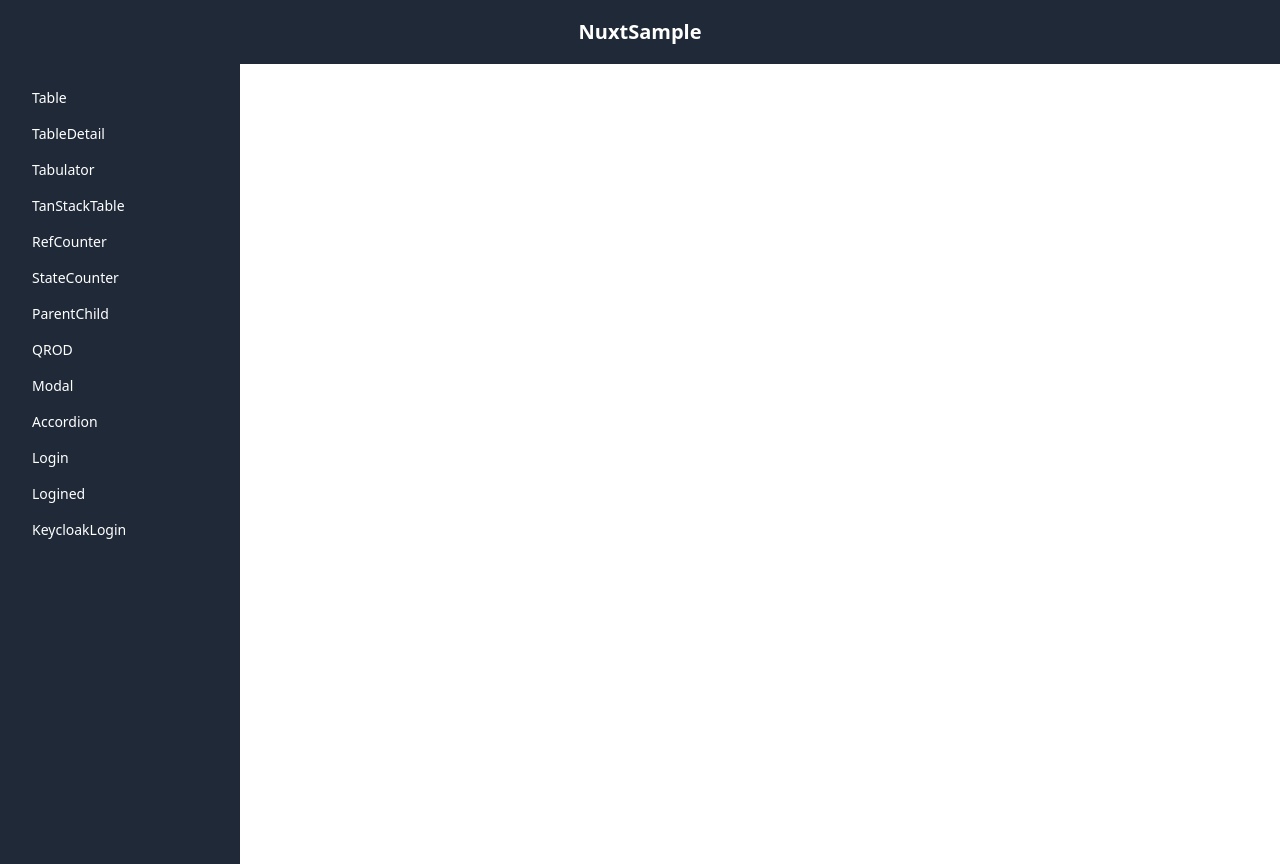
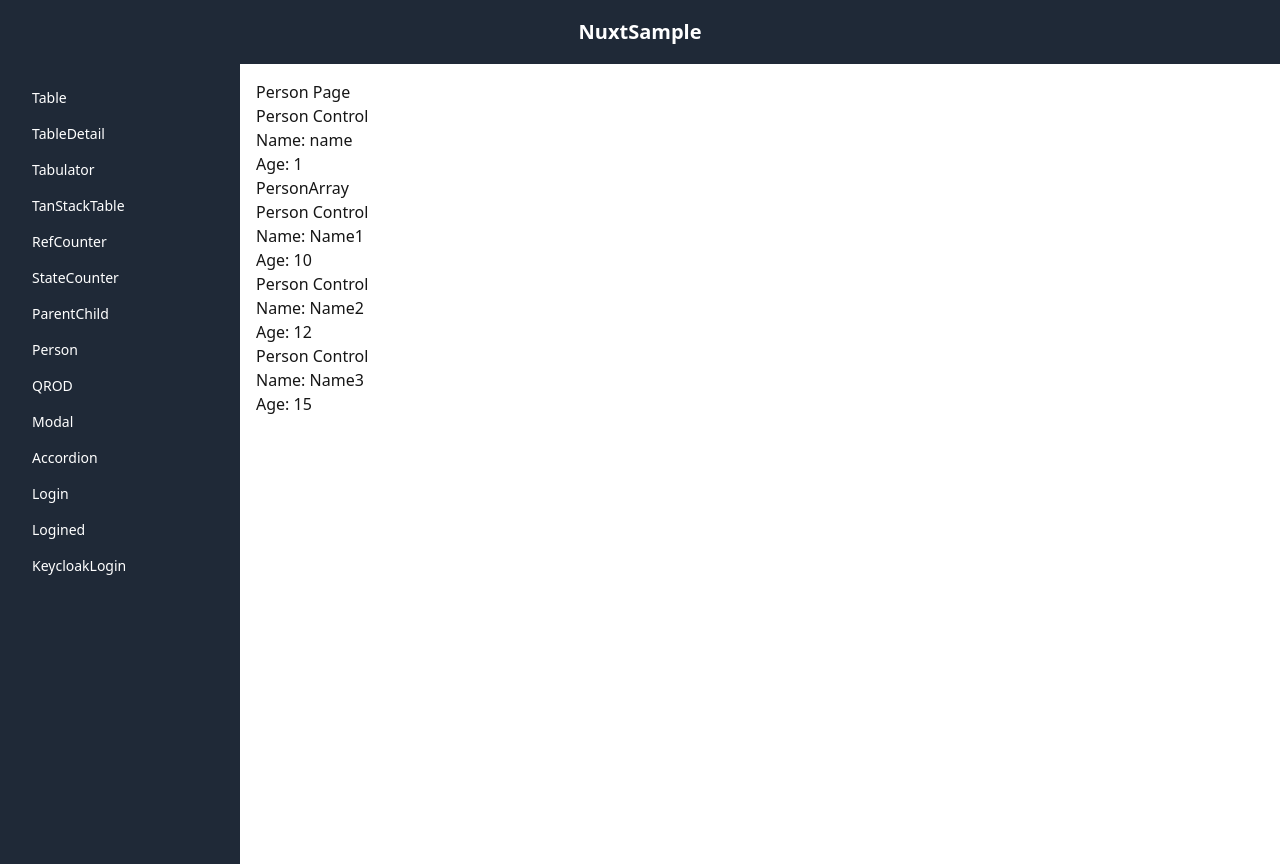
Before and after one commit to alkanoic/AspNetCoreSample, a Nuxt app in the folder src/NuxtSample/: page /person in a window 1280 px wide. Built offline with nearby package versions, Linux system fonts and the light colour scheme.

Commit message:
add props sample

```diff
--- a/src/NuxtSample/src/components/NavbarMenu.vue
+++ b/src/NuxtSample/src/components/NavbarMenu.vue
@@ -76,6 +76,9 @@
             >
           </li>
           <li class="menu-item">
+            <NuxtLink to="/person" @click="closeDrawer">Person</NuxtLink>
+          </li>
+          <li class="menu-item">
             <NuxtLink to="/qrod" @click="closeDrawer">QROD</NuxtLink>
           </li>
           <li class="menu-item">
--- /dev/null
+++ b/src/NuxtSample/src/components/PersonArrayControl.vue
@@ -0,0 +1,17 @@
+<template>
+  <div>
+    <h2>PersonArray</h2>
+    <div v-for="(person, index) in people">
+      <PersonControl :person="person" />
+    </div>
+  </div>
+</template>
+
+<script setup lang="ts">
+  const props = defineProps({
+    people: {
+      type: Array as PersonProps,
+      required: true,
+    },
+  });
+</script>
--- /dev/null
+++ b/src/NuxtSample/src/components/PersonControl.vue
@@ -0,0 +1,21 @@
+<template>
+  <div>
+    <h1>Person Control</h1>
+    <p>Name: {{ person.Name }}</p>
+    <p>Age: {{ person.Age }}</p>
+  </div>
+</template>
+
+<script setup lang="ts">
+  export interface PersonProps {
+    Name: string;
+    Age: int;
+  }
+
+  const props = defineProps({
+    person: {
+      type: Object as PersonProps,
+      required: true,
+    },
+  });
+</script>
--- /dev/null
+++ b/src/NuxtSample/src/pages/person.vue
@@ -0,0 +1,26 @@
+<template>
+  <div>
+    <h1>Person Page</h1>
+    <PersonControl :person="personProps" />
+    <PersonArrayControl :people="peopleProps" />
+  </div>
+</template>
+
+<script setup lang="ts">
+  const personProps: PersonProps = { Name: "name", Age: 1 };
+
+  const peopleProps: PersonProps[] = [
+    {
+      Name: "Name1",
+      Age: "10",
+    },
+    {
+      Name: "Name2",
+      Age: "12",
+    },
+    {
+      Name: "Name3",
+      Age: "15",
+    },
+  ];
+</script>
```
